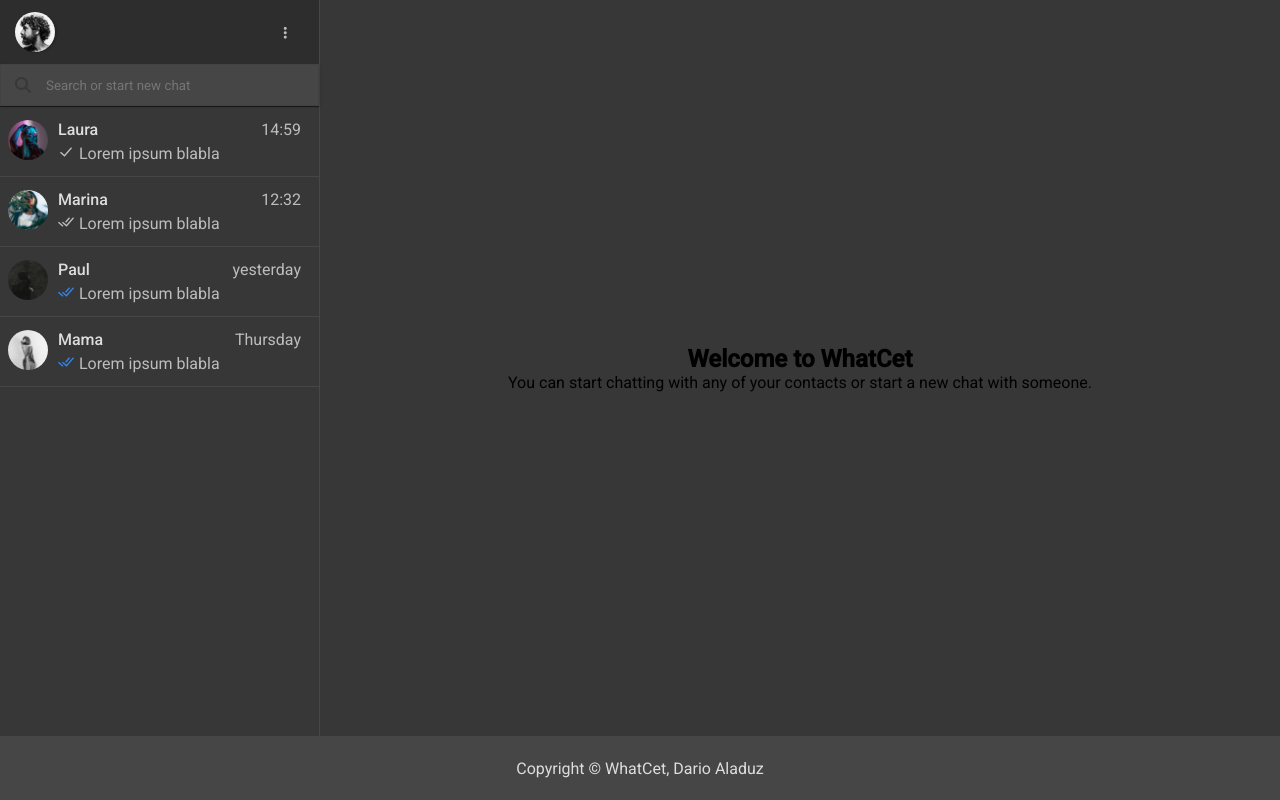
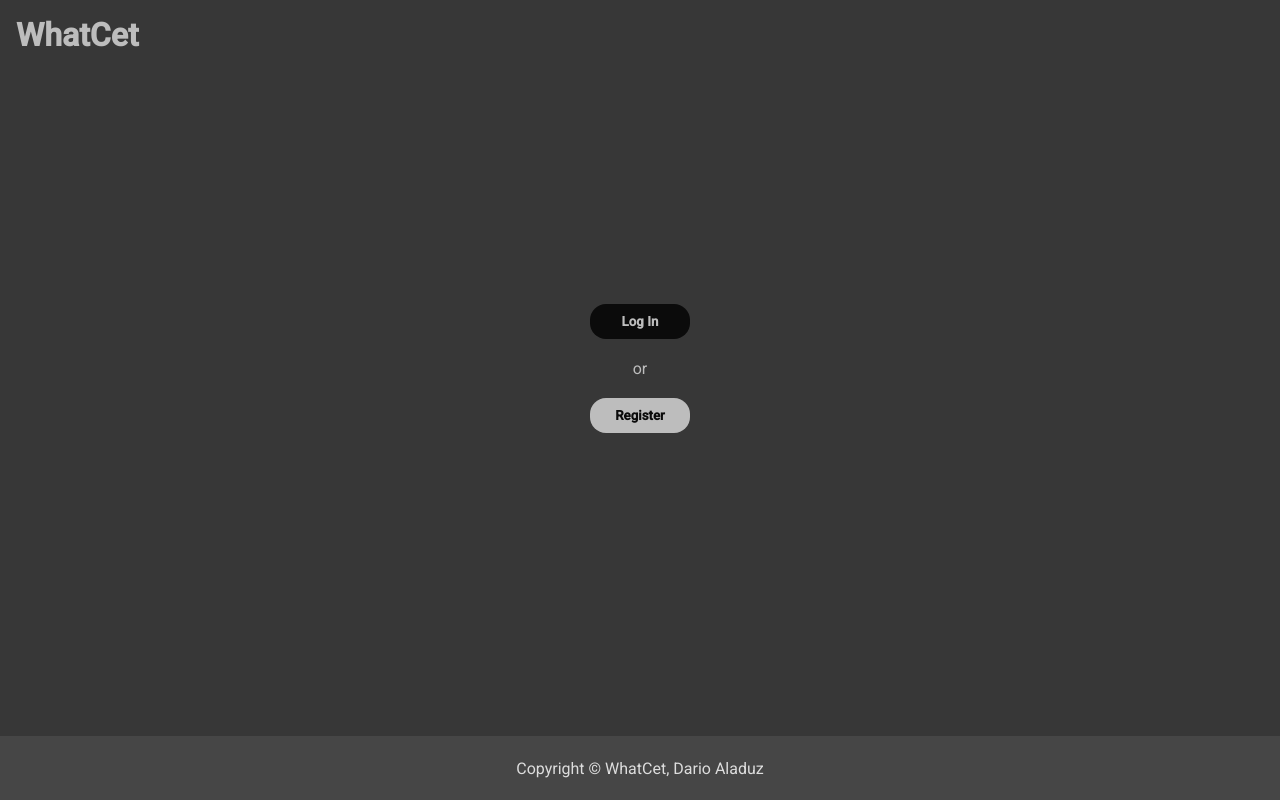
Before and after one commit to darioaladuz/whatcet, a PHP site: page / in a window 1280 px wide. Run offline with PHP 8.4, Linux system fonts and the light colour scheme; some libraries are stand-ins or nearby versions.

Commit message:
add prototype login functionality (no db yet)

```diff
--- a/index.html
+++ b/index.html
@@ -9,6 +9,23 @@
     <script src="https://kit.fontawesome.com/a85295bb64.js" crossorigin="anonymous"></script>
 </head>
 <body>
+    <section id="authentication__screen">
+        <span id="authentication__title">WhatCet</span>
+        <button class="authentication__btn btn--log">Log In</button>
+        <span id="authentication__separate">or</span>
+        <button class="authentication__btn btn--register">Register</button>
+
+        <section id="login">
+            <span class="form__title">Log In</span>
+            <form id="form__log" action="/">
+                <label for="username">Username</label>
+                <input name="username" required minlength="3" maxlength="16" type="text">
+                <label for="password">Password</label>
+                <input name="password" required minlength="8" maxlength="16" type="password">
+                <input type="submit" name="log_submit" value="^" class="form__submit">
+            </form>
+        </section>
+    </section>
     <!-- <input style="display: none;" id="file" type="file"> -->
     <aside id="sidebar">
         <header>
--- a/script.js
+++ b/script.js
@@ -150,3 +150,22 @@ hangupBtn.addEventListener('click', () => {
     stopVideoCall();
     console.log('shpould work')
 })
+
+// auth screen
+
+const logBtn = document.querySelector('.btn--log');
+const login = document.getElementById('login');
+logBtn.addEventListener('click', () => {
+    login.classList.add('active');
+})
+
+// frontend login form (just for now until db is added)
+
+const authScreen = document.getElementById('authentication__screen');
+const logForm = document.getElementById('form__log');
+
+logForm.addEventListener('submit', (e) => {
+    e.preventDefault();
+
+    authScreen.classList.add('inactive');
+})
--- a/styles/style.css
+++ b/styles/style.css
@@ -36,9 +36,127 @@ body {
     position: relative;
 }
 
+#authentication__screen {
+    height: 92vh;
+    background: var(--darkish-grey);
+    width: 100vw;
+    position: absolute;
+    left: 0;
+    top: 0;
+    z-index: 100000000;
+    display: flex;
+    align-items: center;
+    justify-content: center;
+    flex-direction: column;
+    gap: 20px;
+}
+
+#authentication__screen.inactive {
+    display: none;
+}
+
+#authentication__title {
+    font-weight: bold;
+    font-size: 32px;
+    position: absolute;
+    top: 16px;
+    left: 16px;
+    color: var(--light-grey);
+}
+
+#authentication__separate {
+    color: var(--light-grey);
+}
+
+.authentication__btn {
+    width: 100px;
+    padding: 10px 15px;
+    font-weight: bold;
+    border: none;
+    border-radius: 16px;
+    cursor: pointer;
+    transition: .6s ease;
+}
+
+.btn--log {
+    background: var(--user-message);
+    color: var(--light-grey);
+}
+
+.btn--register {
+    background: var(--light-grey);
+    color: var(--user-message);
+}
+
+.btn--log:hover {
+    background: var(--light-grey);
+    color: var(--user-message);
+}
+
+.btn--register:hover {
+    background: var(--user-message);
+    color: var(--light-grey);
+}
+
+#login {
+    position: absolute;
+    max-width: 80%;
+    min-width: 350px;
+    height: 400px;
+    display: none;
+    align-items: center;
+    justify-content: center;
+    flex-direction: column;
+    background: var(--light-grey);
+    border-radius: 16px;
+    box-shadow: 0 0 16px 4px rgba(0,0,0,.15);
+}
+
+#login.active {
+    display: flex;
+}
+
+#login form {
+    display: flex;
+    flex-direction: column;
+    gap: 12px;
+}
+
+#login form input {
+    padding: 10px 15px;
+    border: none;
+}
+
+.form__submit {
+    cursor: pointer;
+    transition: .6s;
+}
+
+.form__submit:hover {
+    background: var(--light-grey);
+    transform: translateY(4px);
+    font-weight: bold;
+    color: #fff;
+}
+
+.form__title {
+    position: absolute;
+    top: 16px;
+    left: 16px;
+    font-weight: bold;
+    font-size: 24px;
+    color: var(--dark-grey);
+    transition: .6s;
+    cursor: default;
+}
+
+.form__title:hover {
+    transform: translateY(-4px);
+}
+
 #sidebar {
     width: 100%;
-    min-height: 92vh;
+    height: 92vh;
     display: block;
     /* display: none; */
     flex-direction: column;
```
